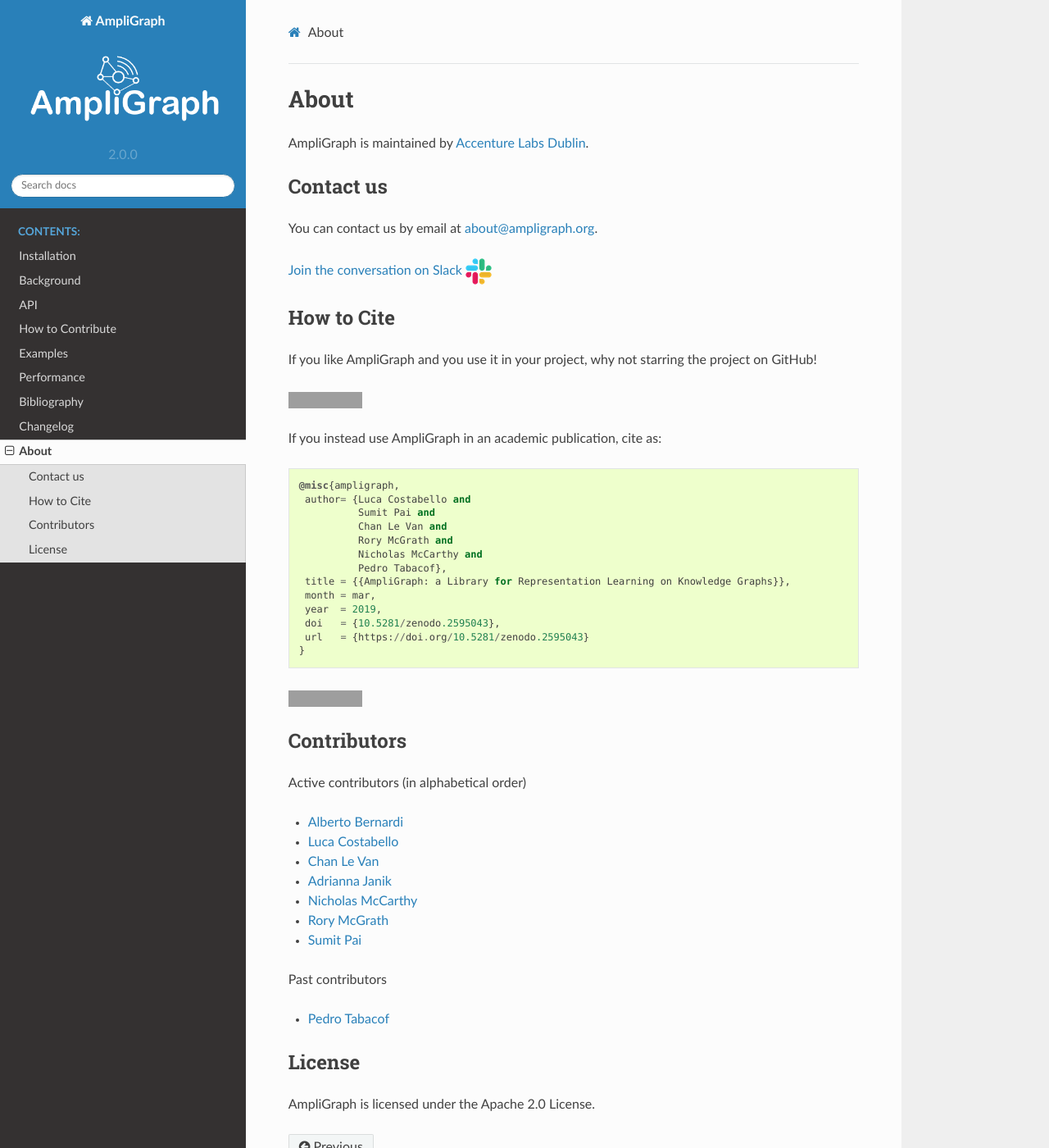
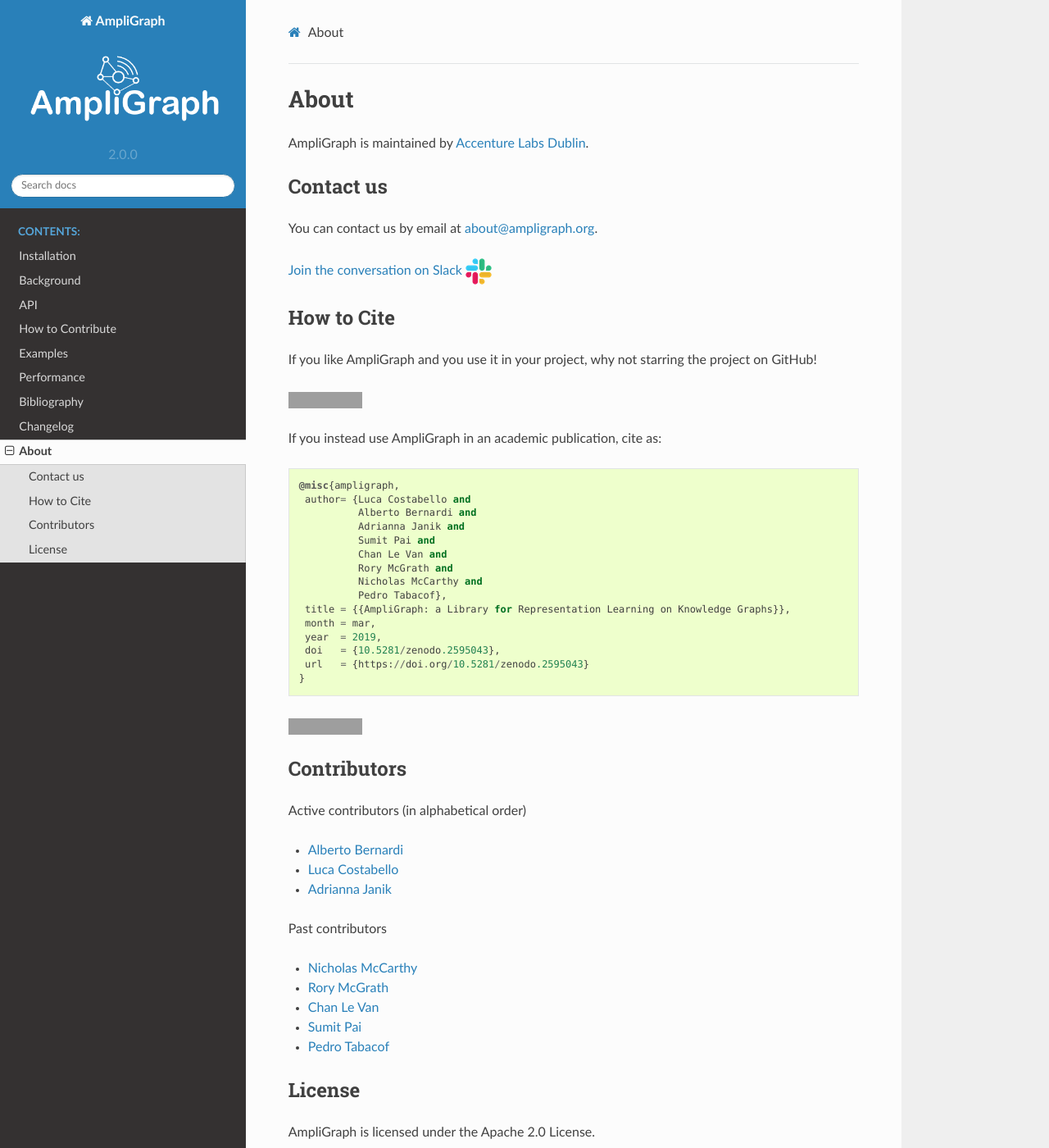
Before and after one commit to Accenture/AmpliGraph, a Sphinx documentation site: the page built from docs/contacts.md, in a window 1280 px wide and 1400 px high. Shown: the whole window at 82% size. Built offline with Sphinx 7.4.7 and the Read the Docs theme 2.0.0, drawn with Linux system fonts in a browser that asks for light colours; the version number is read from the project's files by our own code; grey boxes are pictures that could not be loaded.

````diff
--- a/docs/contacts.md
+++ b/docs/contacts.md
@@ -23,6 +23,8 @@ If you instead use AmpliGraph in an academic publication, cite as:
 ```
 @misc{ampligraph,
  author= {Luca Costabello and
+          Alberto Bernardi and
+          Adrianna Janik and
           Sumit Pai and
           Chan Le Van and
           Rory McGrath and
@@ -44,15 +46,14 @@ Active contributors (in alphabetical order)
 
 + [Alberto Bernardi](http://github.com/albernar)
 + [Luca Costabello](http://github.com/lukostaz)
-+ [Chan Le Van](http://github.com/chanlevan)
 + [Adrianna Janik](https://github.com/adrijanik)
+
+Past contributors
 + [Nicholas McCarthy](http://github.com/NicholasMcCarthy)
 + [Rory McGrath](http://github.com/rorymcgrath)
++ [Chan Le Van](http://github.com/chanlevan)
 + [Sumit Pai](http://github.com/sumitpai)
-
-Past contributors
 + [Pedro Tabacof](http://github.com/tabacof)
-
 
 ## License
 
````
Also changed, not shown: README.md (+2 -0 lines).
